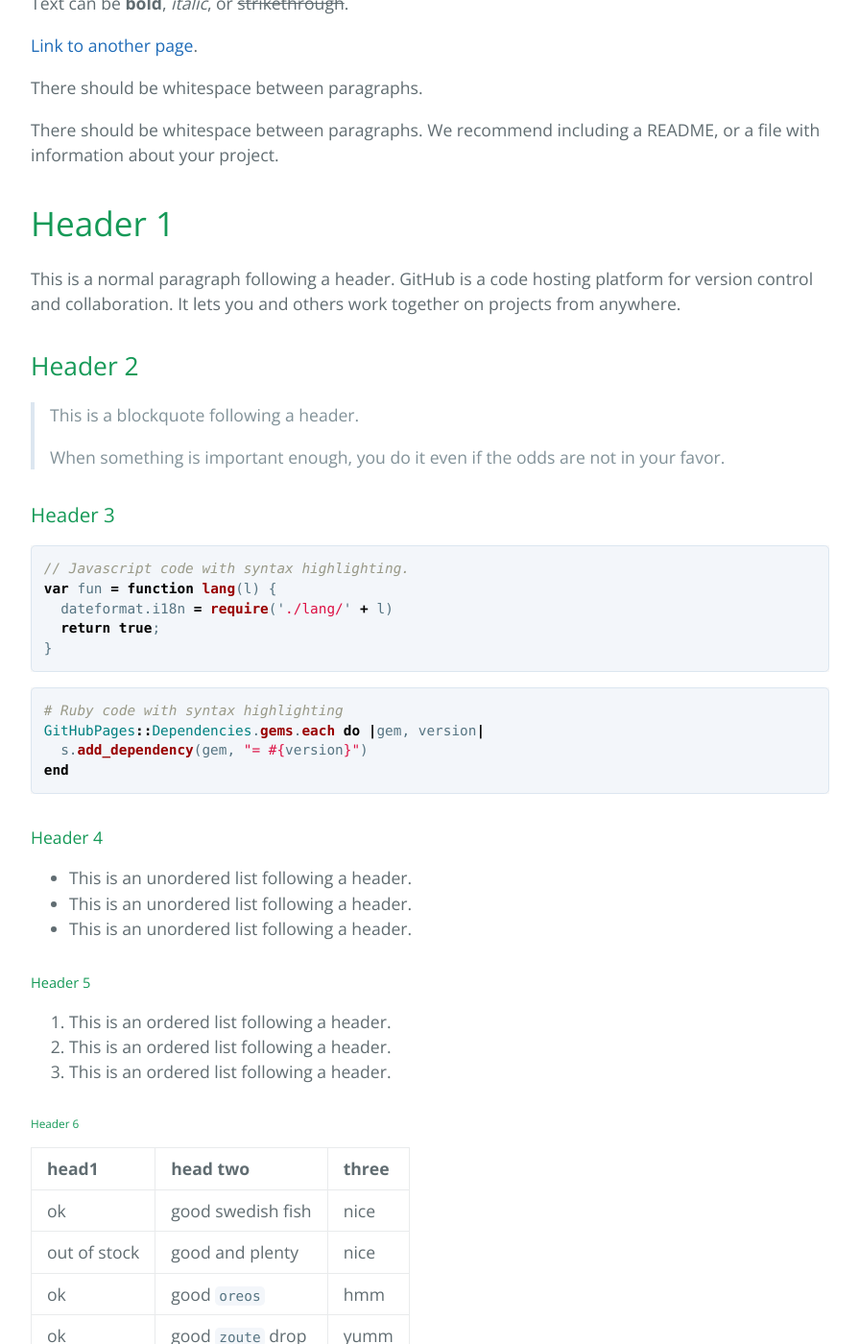
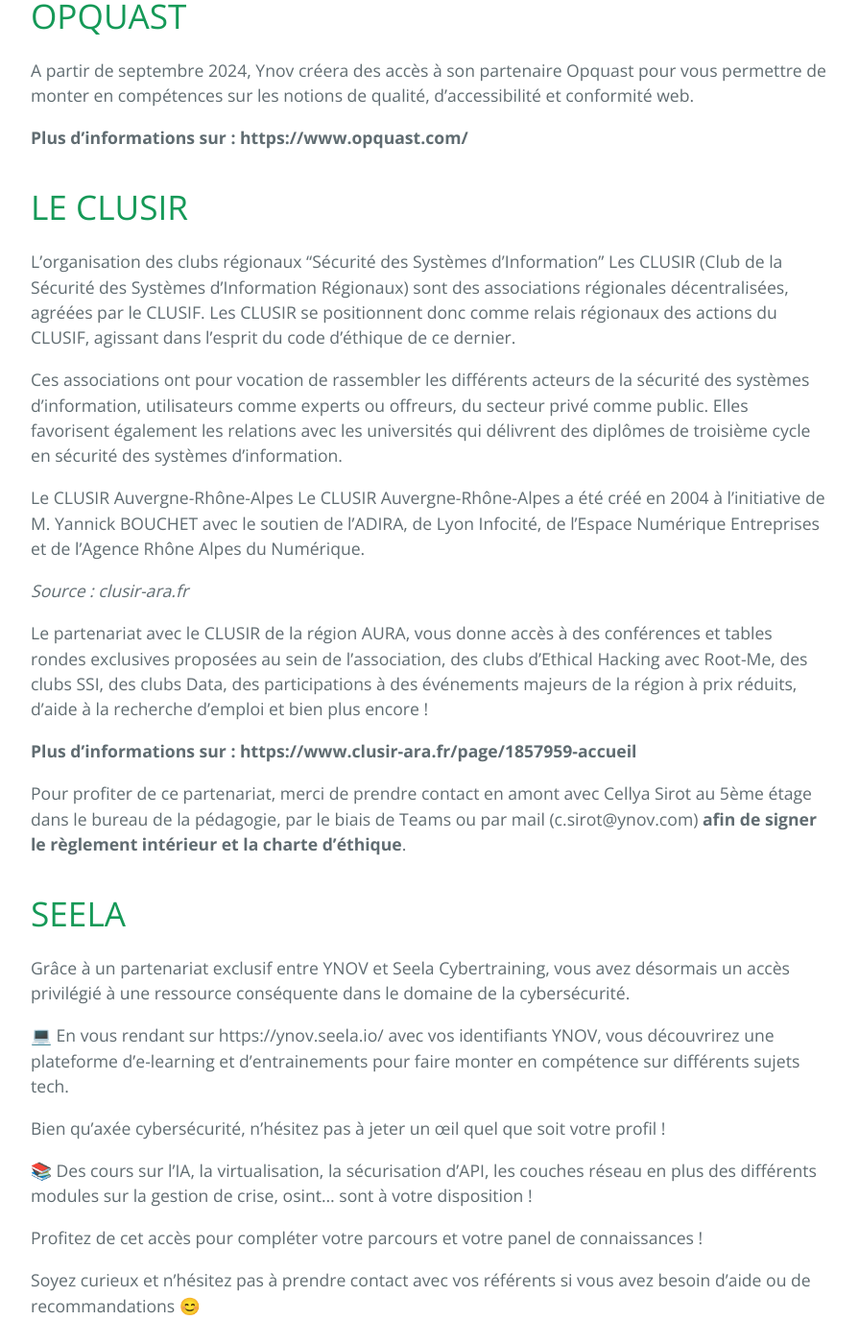
Before and after one commit to Caelly/lyc-partenariats, a Jekyll site: the page built from index.md, in a window 1280 px wide and 1400 px high, scrolled down 425 px. Shown: the whole window at 96% size, without its empty margins (192-1087 px from the left). Built offline with Jekyll 4.4.1, drawn with Linux system fonts in a browser that asks for light colours; our own code applies the rules of GitHub Pages for plain Markdown files; some of the changed text lies outside the part shown.

Commit message:
feat(home) add content

````diff
--- a/_config.yml
+++ b/_config.yml
@@ -1,5 +1,5 @@
-title: Cayman theme
-description: Cayman is a clean, responsive theme for GitHub Pages.
+title: PARTENARIATS LYC
+description: Liste des partenariats et offres proposés par Lyon Ynov Campus
 show_downloads: true
 google_analytics:
 theme: jekyll-theme-cayman
--- a/index.md
+++ b/index.md
@@ -2,122 +2,83 @@
 layout: default
 ---
 
-Text can be **bold**, _italic_, or ~~strikethrough~~.
 
-[Link to another page](./another-page.html).
+# OPQUAST
 
-There should be whitespace between paragraphs.
+A partir de septembre 2024, Ynov créera des accès à son partenaire Opquast pour vous permettre de monter en compétences sur les notions de qualité, d'accessibilité et conformité web.
 
-There should be whitespace between paragraphs. We recommend including a README, or a file with information about your project.
-
-# Header 1
-
-This is a normal paragraph following a header. GitHub is a code hosting platform for version control and collaboration. It lets you and others work together on projects from anywhere.
-
-## Header 2
-
-> This is a blockquote following a header.
->
-> When something is important enough, you do it even if the odds are not in your favor.
-
-### Header 3
-
-```js
-// Javascript code with syntax highlighting.
-var fun = function lang(l) {
-  dateformat.i18n = require('./lang/' + l)
-  return true;
-}
-```
-
-```ruby
-# Ruby code with syntax highlighting
-GitHubPages::Dependencies.gems.each do |gem, version|
-  s.add_dependency(gem, "= #{version}")
-end
-```
-
-#### Header 4
-
-*   This is an unordered list following a header.
-*   This is an unordered list following a header.
-*   This is an unordered list following a header.
-
-##### Header 5
-
-1.  This is an ordered list following a header.
-2.  This is an ordered list following a header.
-3.  This is an ordered list following a header.
-
-###### Header 6
-
-| head1        | head two          | three |
-|:-------------|:------------------|:------|
-| ok           | good swedish fish | nice  |
-| out of stock | good and plenty   | nice  |
-| ok           | good `oreos`      | hmm   |
-| ok           | good `zoute` drop | yumm  |
-
-### There's a horizontal rule below this.
-
-* * *
-
-### Here is an unordered list:
-
-*   Item foo
-*   Item bar
-*   Item baz
-*   Item zip
-
-### And an ordered list:
-
-1.  Item one
-1.  Item two
-1.  Item three
-1.  Item four
-
-### And a nested list:
-
-- level 1 item
-  - level 2 item
-  - level 2 item
-    - level 3 item
-    - level 3 item
-- level 1 item
-  - level 2 item
-  - level 2 item
-  - level 2 item
-- level 1 item
-  - level 2 item
-  - level 2 item
-- level 1 item
-
-### Small image
-
-![Octocat](https://github.githubassets.com/images/icons/emoji/octocat.png)
-
-### Large image
-
-![Branching](https://guides.github.com/activities/hello-world/branching.png)
+**Plus d'informations sur : https://www.opquast.com/**
 
 
-### Definition lists can be used with HTML syntax.
+# LE CLUSIR
 
-<dl>
-<dt>Name</dt>
-<dd>Godzilla</dd>
-<dt>Born</dt>
-<dd>1952</dd>
-<dt>Birthplace</dt>
-<dd>Japan</dd>
-<dt>Color</dt>
-<dd>Green</dd>
-</dl>
+L'organisation des clubs régionaux "Sécurité des Systèmes d'Information"
+Les CLUSIR (Club de la Sécurité des Systèmes d'Information Régionaux) sont des associations régionales décentralisées, agréées par le CLUSIF. Les CLUSIR se positionnent donc comme relais régionaux des actions du CLUSIF, agissant dans l'esprit du code d'éthique de ce dernier.
 
-```
-Long, single-line code blocks should not wrap. They should horizontally scroll if they are too long. This line should be long enough to demonstrate this.
-```
+Ces associations ont pour vocation de rassembler les différents acteurs de la sécurité des systèmes d'information, utilisateurs comme experts ou offreurs, du secteur privé comme public. Elles favorisent également les relations avec les universités qui délivrent des diplômes de troisième cycle en sécurité des systèmes d'information.
 
-```
-The final element.
-```
+Le CLUSIR Auvergne-Rhône-Alpes
+Le CLUSIR Auvergne-Rhône-Alpes a été créé en 2004 à l’initiative de M. Yannick BOUCHET avec le soutien de l'ADIRA, de Lyon Infocité, de l'Espace Numérique Entreprises et de l'Agence Rhône Alpes du Numérique.
+
+_Source : clusir-ara.fr_
+
+
+Le partenariat avec le CLUSIR de la région AURA, vous donne accès à des conférences et tables rondes exclusives proposées au sein de l'association, des clubs d'Ethical Hacking avec Root-Me, des clubs SSI, des clubs Data, des participations à des événements majeurs de la région à prix réduits, d'aide à la recherche d'emploi et bien plus encore !
+
+**Plus d'informations sur : https://www.clusir-ara.fr/page/1857959-accueil**
+
+
+Pour profiter de ce partenariat, merci de prendre contact en amont avec Cellya Sirot au 5ème étage dans le bureau de la pédagogie, par le biais de Teams ou par mail (c.sirot@ynov.com) **afin de signer le règlement intérieur et la charte d'éthique**.
+
+
+# SEELA
+
+Grâce à un partenariat exclusif entre YNOV et Seela Cybertraining, vous avez désormais un accès privilégié à une ressource conséquente dans le domaine de la cybersécurité.
+
+💻 En vous rendant sur https://ynov.seela.io/ avec vos identifiants YNOV, vous découvrirez une plateforme d’e-learning et d’entrainements pour faire monter en compétence sur différents sujets tech.
+
+Bien qu’axée cybersécurité, n’hésitez pas à jeter un œil quel que soit votre profil !
+
+📚 Des cours sur l’IA, la virtualisation, la sécurisation d’API, les couches réseau en plus des différents modules sur la gestion de crise, osint… sont à votre disposition !
+
+Profitez de cet accès pour compléter votre parcours et votre panel de connaissances !
+
+Soyez curieux et n’hésitez pas à prendre contact avec vos référents si vous avez besoin d’aide ou de recommandations 😊
+
+
+# YTRACK
+
+YTrack est une plateforme d'apprentissage reposant sur un enchaînement d'exercices algorithmiques. Cette plateforme vous est préconisée lorsque vous souhaitez vous initier à un langage de programmation.
+
+Les piscines suivantes sont disponibles :
+
+* Javascript
+* SQL
+* Golang
+* PHP
+* C#
+* Rust
+* Python
+* Java
+* Docker
+* Blockchain
+* Adobe Illustrator (licence non-incluse)
+* Adobe Photoshop (licence non-incluse)
+* UX
+
+Pour avoir accès à ces ressources, merci d'adresser un mail à c.sirot@ynov.com__ avec l'objet suivant : **[ACCES_YTRACK] NOM_Prenom** et spécifier dans le corps du mail les piscines auxquelles vous souhaitez avoir accès.
+
+# VMWARE
+
+Notre partenariat VMWare vous octroie une licence sur l'outil.
+
+Ce partenariat est signé localement et renouvelé chaque année.
+Pour toutes demandes d'informations, merci d'envoyer un mail à antoine.gouy@ynov.com
+
+# BONS PLANS ETUDIANTS
+
+Voici une liste d'avantages divers grâce à votre compte Ynov et/ou statut étudiant :
+
+Github Pro à 0€
+Suite JetBrains à 0€
+Heroku à 0€
````
Also changed, not shown: index copy.md (added, +123 -0 lines).
